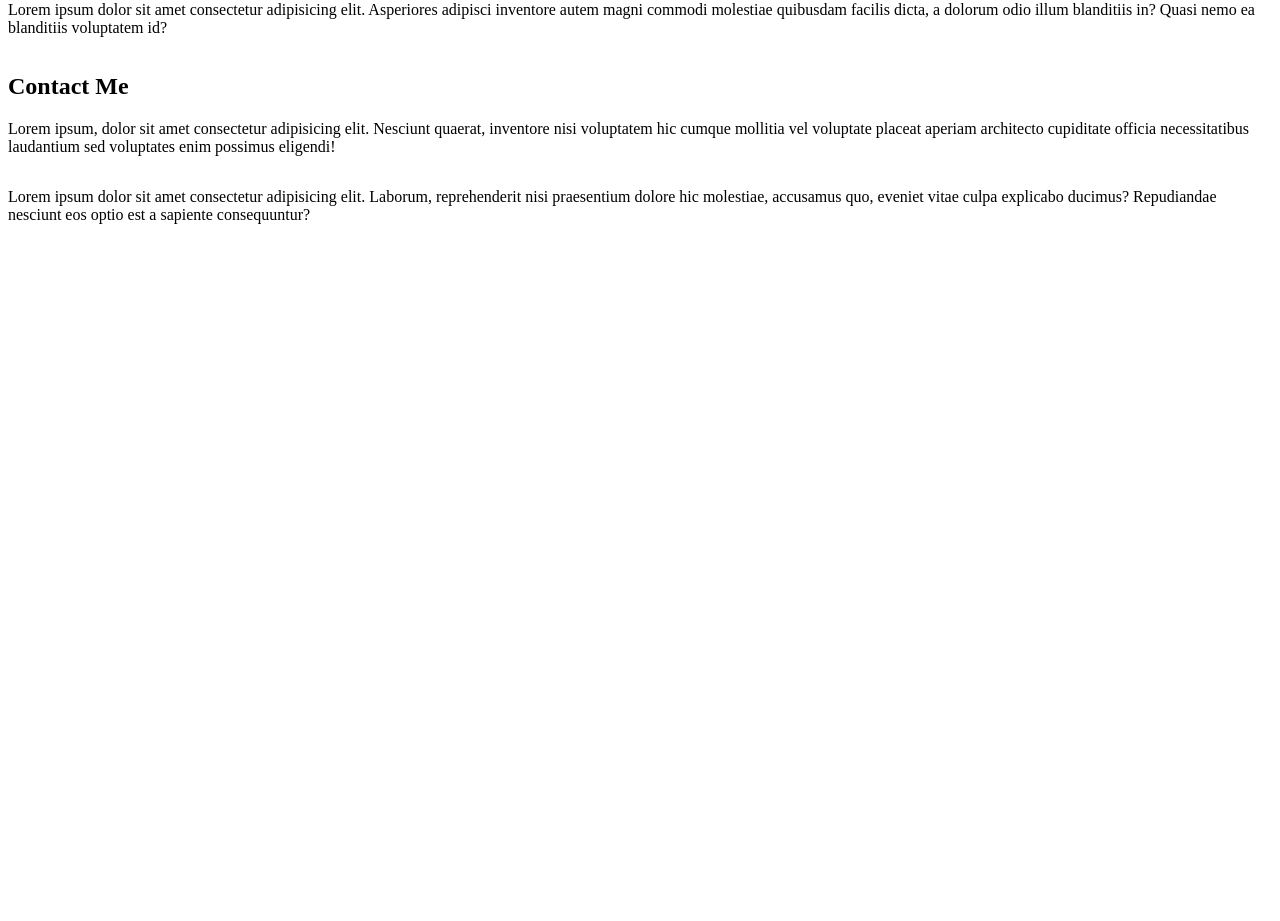
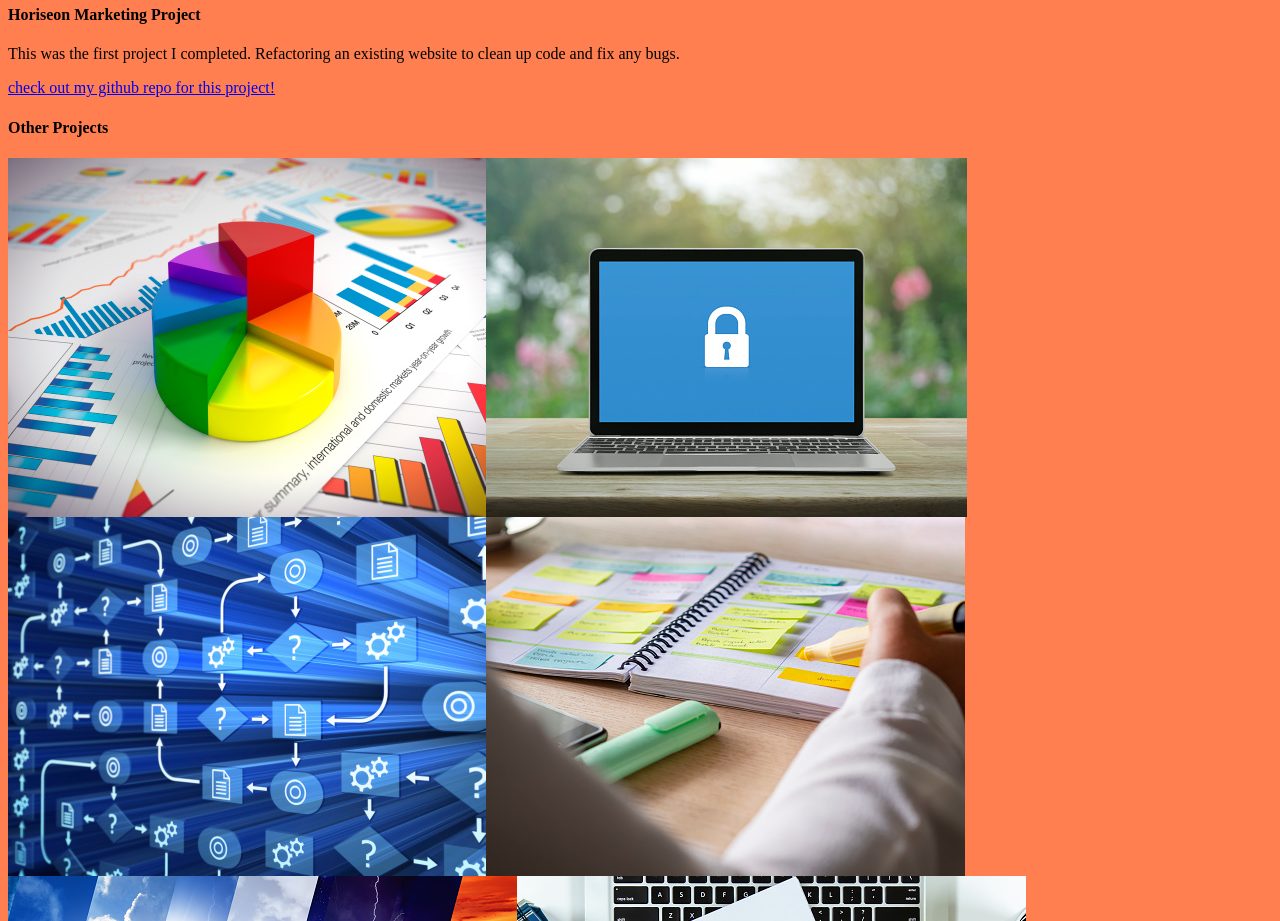
Before and after one commit to abusaddique95/personal-portfolio-project, a plain HTML site: page index.html in a window 1280 px wide. Shown: the part 770-1691 px from the top of the page. Before the commit the page ends 1018 px from the top, so only its background shows below. Drawn offline with Linux system fonts and the light colour scheme.

Commit message:
added images for projects

```diff
--- a/assets/css/styles.css
+++ b/assets/css/styles.css
@@ -1,9 +1,13 @@
+.body {
+  background-color: coral;
+}
+
 .header nav {
   display: flex;
   flex-direction: row;
   font-size: larger;
   padding-bottom: 30px;
-  justify-content: center;
+  justify-content: space-evenly;
 }
 
 .nav-bar-container {
@@ -32,3 +36,14 @@
   margin-right: 25px;
   max-width: 30%;
 }
+
+.other-projects {
+  display: flex;
+  flex-wrap: wrap;
+}
+
+.placeholder-container {
+  display: flex;
+  flex-wrap: wrap;
+  flex-direction: row;
+}
--- a/index.html
+++ b/index.html
@@ -9,7 +9,7 @@
     <title>personal-portfolio-project</title>
   </head>
 
-  <body>
+  <body class="body">
     <!-- nav bar with 3 requirement links -->
     <header class="header">
       <!-- add anchor tags to the nav links -->
@@ -72,27 +72,55 @@
 <img src="./assets/css/images/first-project.png" alt="first project">
                       </a>
               </div>
-              <div>
-                  <!-- add title, description, repo link -->
+                 <!-- add title, description, repo link -->
+
+              <div class="first project class">
+                  <h4>Horiseon Marketing Project</h4>
+                  <p>This was the first project I completed. Refactoring an existing website to clean up code and fix any bugs.</p>
+                  <div>
+                <a href="https://github.com/abusaddique95/marketing-agency-refactor/">check out my github repo for this project!</a>
+
+</div>
               </div>
           </div>
       </div>
 
-
-      <div>
+<h4>Other Projects</h4>
+      <div class="placeholder-container">
 <!-- add the placeholder images -->
 
+<div class="other-projects">
 
-      </div>
+    <img src="./assets/css/images/personal.jpeg" alt="portfolio">
 
+</div>
 
-      <p>
-        <!-- add the content in the paragraph -->
-        Lorem ipsum dolor sit amet consectetur adipisicing elit. Asperiores
-        adipisci inventore autem magni commodi molestiae quibusdam facilis
-        dicta, a dolorum odio illum blanditiis in? Quasi nemo ea blanditiis
-        voluptatem id?
-      </p>
+<div class="other-projects">
+    <img src="./assets/css/images/password-generator.jpeg" alt="password generator">
+
+</div>
+<div class="other-projects">
+    <img src="./assets/css/images/code-quiz.jpeg" alt="Quiz">
+
+</div>
+
+<div class="other-projects">
+    <img src="./assets/css/images/day-planner.jpeg" alt="Planner">
+
+</div>
+
+<div class="other-projects">
+    <img src="./assets/css/images/weather-dashboard.jpeg" alt="Weather">
+
+</div>
+
+<div class="other-projects">
+    <img src="./assets/css/images/project-1.jpeg" alt="project">
+
+</div>
+
+ </div>
+
     </section>
     <section id="contact-me" class="contact me section">
       <!-- add ID and give it a class -->
```
Also changed, not shown: assets/css/images/code-quiz.jpeg (added), assets/css/images/day-planner.jpeg (added), assets/css/images/password-generator.jpeg (added), assets/css/images/personal.jpeg (added), assets/css/images/project-1.jpeg (added), assets/css/images/weather-dashboard.jpeg (added), 1 other file.
